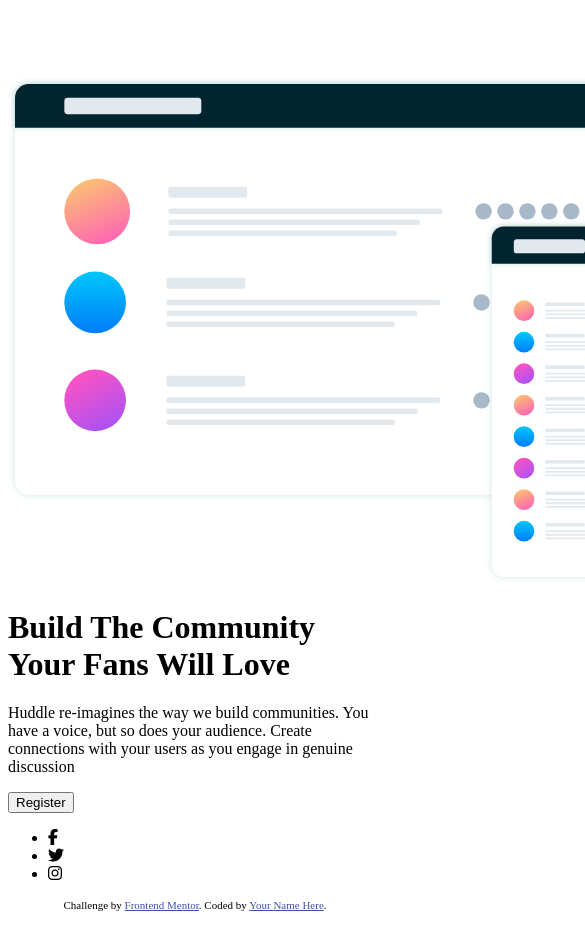
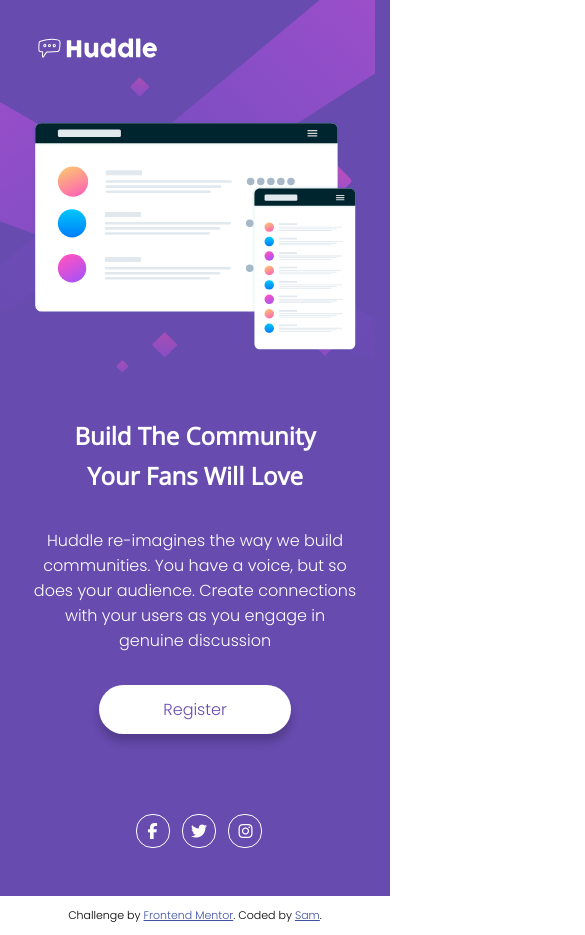
Before and after one commit to wksam/frontend-mentor, a plain HTML site: page index.html in a window 390 px wide. Shown: the top 935 px of the page, 585 px wide, since content can reach past the window. Drawn offline with nearby package versions, Linux system fonts and the light colour scheme.

Commit message:
Finished project

```diff
--- a/index.html
+++ b/index.html
@@ -6,31 +6,41 @@
 
   <link rel="icon" type="image/png" sizes="32x32" href="./images/favicon-32x32.png">
 
+  <link href="https://fonts.googleapis.com/css?family=Open+Sans|Poppins:300,700&display=swap" rel="stylesheet">
+  <link rel="stylesheet" href="styles/css/index.css">
+
   <script src="https://kit.fontawesome.com/d4d97032e6.js" crossorigin="anonymous"></script>
 
   <title>Frontend Mentor | Huddle landing page with single introductory section</title>
 
   <!-- Feel free to remove these styles or customise in your own stylesheet 👍 -->
   <style>
-    .attribution { font-size: 11px; text-align: center; }
+    .attribution { font-size: 11px; text-align: center; color: black; }
     .attribution a { color: hsl(228, 45%, 44%); }
   </style>
 </head>
 <body>
-  <img src="images/logo.svg" alt="Logo">
-  <img src="images/illustration-mockups.svg" alt="Illustratuib Mockups">
-  <h1>Build The Community Your Fans Will Love</h1>
+  <div class="background">
+    <img src="./images/logo.svg" alt="Logo">
+
+    <div class="content">
+      <img src="./images/illustration-mockups.svg" alt="Illustratuib Mockups">
+      <div class="right">
+        <h1>Build The Community<br />Your Fans Will Love</h1>
         <p>Huddle re-imagines the way we build communities. You have a voice, but so does your audience. Create connections with your users as you engage in genuine discussion</p>
         <button>Register</button>
-  <ul>
+      </div>
+    </div>
+    <ul class="social">
       <li><i class="fab fa-facebook-f"></i></li>
       <li><i class="fab fa-twitter"></i></li>
       <li><i class="fab fa-instagram"></i></li>
     </ul>
+  </div>
   <footer>
     <p class="attribution">
       Challenge by <a href="https://www.frontendmentor.io?ref=challenge" target="_blank">Frontend Mentor</a>.
-      Coded by <a href="#">Your Name Here</a>.
+      Coded by <a href="https://github.com/wksam">Sam</a>.
     </p>
   </footer>
 </body>
--- /dev/null
+++ b/styles/less/index.less
@@ -0,0 +1,128 @@
+@violet: hsl(257, 40%, 49%);
+@heading-font: 700 32px 'Open Sans', sans-serif;
+@body-font: 300 16px 'Poppins', sans-serif;
+
+@path: "../../images/";
+@bg-desktop: "bg-desktop.svg";
+@bg-mobile: "bg-mobile.svg";
+
+body {
+    font: @body-font;
+    color: white;
+}
+
+h1 {
+    font: @heading-font;
+    line-height: 3rem;
+    margin: 0;
+}
+
+.set-background(@image) {
+    background-color: @violet;
+    background-image: url("@{path}@{image}");
+    background-repeat: no-repeat;
+    width: 100vw;
+    height: auto;
+}
+
+body {
+    margin: 0;
+    .background {
+        .set-background(@bg-desktop);
+
+        > img {
+            display: block;
+            padding: 4rem 4rem 0;
+            width: 12rem;
+        }
+    }
+}
+
+.content {
+    display: flex;
+    flex-direction: row;
+    margin: 5rem 4rem 0;
+    justify-content: space-between;
+    align-items: flex-start;
+
+    > img {
+        object-fit: contain;
+        max-width: 50%;
+    }
+}
+
+.right {
+    flex-direction: column;
+    margin: 1rem 3rem;
+    p {
+        margin: 2rem 0;
+    }
+}
+
+button {
+    text-decoration: none;
+    border: 0 none;
+    background-color: white;
+    font: @body-font;
+    color: @violet;
+    padding: 0.75rem 4rem;
+    border-radius: 2rem;
+    box-shadow: 0 8px 8px 0 hsla(0, 0%, 0%, 0.2);
+}
+
+.round-circle(@size) {
+    padding: @size;
+    border: 1px solid white;
+    border-radius: @size * 2;
+    width: 1rem;
+}
+
+ul.social {
+    text-align: right;
+    padding: 2rem 4rem;
+    margin: 0;
+    li {
+        display: inline-block;
+        margin-left: 0.5rem;
+        i {
+            .round-circle(0.5rem);
+        }
+    }
+}
+
+@media (max-width: 768px) {
+    body {
+        .background {
+            .set-background(@bg-mobile);
+
+            > img {
+                padding: 2rem 2rem 0;
+                width: 8rem;
+            }
+        }
+    }
+
+    .content {
+        flex-direction: column;
+        margin: 3.5rem 2rem 0;
+
+        > img {
+            max-width: 100%;
+        }
+    }
+
+    .right {
+        text-align: center;
+        margin: 4rem 0;
+    }
+
+    h1 {
+        font-size: 1.5rem;
+        line-height: 2.5rem;
+    }
+
+    ul.social {
+        text-align: center;
+        padding: 1rem 0 3rem;
+    }
+}
```
Also changed, not shown: styles/css/index.css (added). Lines whose indentation alone changed are shown as unchanged.
